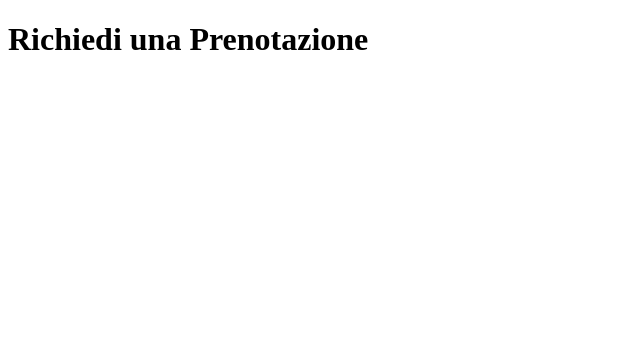
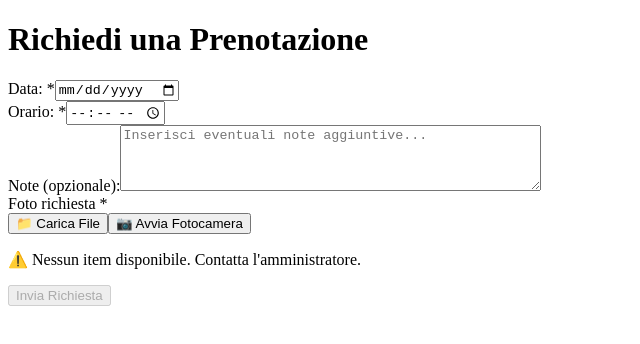
Before and after one commit to pio032/PW_Frontend, an Angular app in the folder project/: page /suppliers/richiestaPrenotazioni in a window 1280 px wide. Shown: the top 344 px of the page, without its empty margins (0-640 px from the left). Built offline with nearby package versions, Linux system fonts and the light colour scheme.

Commit message:
edit suppliers

```diff
--- a/project/src/suppliers/lista-prenotazioni/lista-prenotazioni.html
+++ b/project/src/suppliers/lista-prenotazioni/lista-prenotazioni.html
@@ -1 +1,3 @@
-<p>lista-prenotazioni works!</p>
+<div>
+  <h1>Lista Prenotazioni</h1>
+</div>
--- a/project/src/suppliers/richiesta-prenotazioni/richiesta-prenotazioni.html
+++ b/project/src/suppliers/richiesta-prenotazioni/richiesta-prenotazioni.html
@@ -1,3 +1,130 @@
-<div>
+<div class="richiesta-prenotazioni-container">
   <h1>Richiedi una Prenotazione</h1>
+
+  <form class="prenotazione-form">
+
+    <!-- Sezione Data -->
+    <div class="form-group">
+      <label for="data">Data: <span class="required">*</span></label>
+      <input
+        type="date"
+        id="data"
+        [value]="selectedDate"
+        (change)="onDateChange($event)"
+        required>
+    </div>
+
+    <!-- Sezione Orario -->
+    <div class="form-group">
+      <label for="orario">Orario: <span class="required">*</span></label>
+      <input
+        type="time"
+        id="orario"
+        [value]="selectedTime"
+        (change)="onTimeChange($event)"
+        required>
+    </div>
+
+    <!-- Sezione Note Opzionali -->
+    <div class="form-group">
+      <label for="note">Note (opzionale):</label>
+      <textarea
+        id="note"
+        rows="4"
+        cols="50"
+        placeholder="Inserisci eventuali note aggiuntive..."
+        [value]="notes"
+        (input)="onNotesChange($event)"></textarea>
+    </div>
+
+    <!-- Sezione Foto -->
+    <div class="form-group">
+      <label>Foto richiesta <span class="required">*</span></label>
+
+      <!-- Selezione file -->
+      <div class="photo-section">
+        <input
+          type="file"
+          #fileInput
+          accept="image/*"
+          (change)="onFileSelected($event)"
+          style="display: none;">
+
+        <button
+          type="button"
+          class="btn-secondary"
+          (click)="fileInput.click()">
+          📁 Carica File
+        </button>
+
+        <button
+          type="button"
+          class="btn-secondary"
+          (click)="startCamera()"
+          [disabled]="isCameraActive">
+          📷 Avvia Fotocamera
+        </button>
+      </div>
+
+      <!-- Anteprima file selezionato -->
+      <div *ngIf="selectedFile" class="image-preview">
+        <p>File selezionato: {{selectedFile.name}}</p>
+        <button
+          type="button"
+          class="btn-danger"
+          (click)="removeImage()">
+          ❌ Rimuovi
+        </button>
+      </div>
+
+      <!-- Sezione fotocamera -->
+      <div *ngIf="isCameraActive" class="camera-section">
+        <video #videoElement autoplay playsinline></video>
+        <canvas #canvasElement style="display: none;"></canvas>
+        <div class="camera-controls">
+          <button
+            type="button"
+            class="btn-primary"
+            (click)="capturePhoto()">
+            📸 Scatta Foto
+          </button>
+          <button
+            type="button"
+            class="btn-secondary"
+            (click)="stopCamera()">
+            ❌ Chiudi Fotocamera
+          </button>
+        </div>
+      </div>
+
+      <!-- Anteprima foto scattata -->
+      <div *ngIf="capturedImage" class="image-preview">
+        <p>Foto scattata:</p>
+        <img [src]="capturedImage" alt="Foto scattata" style="max-width: 200px; max-height: 200px;">
+        <button
+          type="button"
+          class="btn-danger"
+          (click)="removeImage()">
+          ❌ Rimuovi
+        </button>
+      </div>
+    </div>
+
+    <!-- Messaggio di errore -->
+    <div *ngIf="!isFormValid" class="error-message">
+      <p>⚠️ Nessun item disponibile. Contatta l'amministratore.</p>
+    </div>
+
+    <!-- Pulsante di invio -->
+    <div class="form-actions">
+      <button
+        type="button"
+        class="btn-primary btn-submit"
+        [disabled]="!isFormValid"
+        (click)="inviaRichiesta()">
+        Invia Richiesta
+      </button>
+    </div>
+
+  </form>
 </div>
--- a/project/src/suppliers/richiesta-prenotazioni/richiesta-prenotazioni.ts
+++ b/project/src/suppliers/richiesta-prenotazioni/richiesta-prenotazioni.ts
@@ -1,11 +1,174 @@
-import { Component } from '@angular/core';
+import { Component, OnInit, OnDestroy, ViewChild, ElementRef } from '@angular/core';
+import { CommonModule } from '@angular/common';
 
 @Component({
   selector: 'app-richiesta-prenotazioni',
-  imports: [],
   templateUrl: './richiesta-prenotazioni.html',
-  styleUrl: './richiesta-prenotazioni.css'
+  styleUrls: ['./richiesta-prenotazioni.css'],
+  imports: [CommonModule]
 })
-export class RichiestaPrenotazioni {
+export class RichiestaPrenotazioni implements OnInit, OnDestroy {
+  @ViewChild('videoElement') videoElement!: ElementRef<HTMLVideoElement>;
+  @ViewChild('canvasElement') canvasElement!: ElementRef<HTMLCanvasElement>;
 
+  // Dati del form
+  selectedDate: string = '';
+  selectedTime: string = '';
+  notes: string = '';
+  selectedFile: File | null = null;
+  capturedImage: string | null = null;
+
+  // Stato della fotocamera
+  isCameraActive: boolean = false;
+  mediaStream: MediaStream | null = null;
+
+  // Stato del form
+  isFormValid: boolean = false;
+  fileInput: any;
+
+  constructor() { }
+
+  ngOnInit(): void {
+    this.checkFormValidity();
+  }
+
+  // Gestione selezione data
+  onDateChange(event: any): void {
+    this.selectedDate = event.target.value;
+    this.checkFormValidity();
+  }
+
+  // Gestione selezione orario
+  onTimeChange(event: any): void {
+    this.selectedTime = event.target.value;
+    this.checkFormValidity();
+  }
+
+  // Gestione note opzionali
+  onNotesChange(event: any): void {
+    this.notes = event.target.value;
+  }
+
+  // Gestione selezione file
+  onFileSelected(event: any): void {
+    const file = event.target.files[0];
+    if (file && file.type.startsWith('image/')) {
+      this.selectedFile = file;
+      this.capturedImage = null; // Reset foto scattata se viene selezionato un file
+      this.checkFormValidity();
+    } else {
+      alert('Per favore seleziona un file immagine valido');
+    }
+  }
+
+  // Avvia la fotocamera
+  public async startCamera(): Promise<void> {
+    try {
+      this.mediaStream = await navigator.mediaDevices.getUserMedia({
+        video: { facingMode: 'environment' }, // Usa la fotocamera posteriore
+        audio: false
+      });
+
+      this.isCameraActive = true;
+
+      setTimeout(() => {
+        if (this.videoElement?.nativeElement) {
+          this.videoElement.nativeElement.srcObject = this.mediaStream;
+        }
+      }, 100);
+    } catch (error) {
+      console.error('Errore nell\'accesso alla fotocamera:', error);
+      alert('Impossibile accedere alla fotocamera. Assicurati di aver dato i permessi necessari.');
+    }
+  }
+
+  // Scatta la foto
+  capturePhoto(): void {
+    if (!this.videoElement?.nativeElement || !this.canvasElement?.nativeElement) {
+      return;
+    }
+
+    const video = this.videoElement.nativeElement;
+    const canvas = this.canvasElement.nativeElement;
+    const context = canvas.getContext('2d');
+
+    if (!context) return;
+
+    canvas.width = video.videoWidth;
+    canvas.height = video.videoHeight;
+
+    context.drawImage(video, 0, 0, canvas.width, canvas.height);
+
+    canvas.toBlob((blob) => {
+      if (blob) {
+        this.selectedFile = new File([blob], 'camera-photo.jpg', { type: 'image/jpeg' });
+        this.capturedImage = canvas.toDataURL('image/jpeg');
+        this.stopCamera();
+        this.checkFormValidity();
+      }
+    }, 'image/jpeg', 0.8);
+  }
+
+  // Ferma la fotocamera
+  stopCamera(): void {
+    if (this.mediaStream) {
+      this.mediaStream.getTracks().forEach(track => track.stop());
+      this.mediaStream = null;
+    }
+    this.isCameraActive = false;
+  }
+
+  // Rimuovi immagine selezionata
+  removeImage(): void {
+    this.selectedFile = null;
+    this.capturedImage = null;
+    if (this.fileInput) {
+      this.fileInput.nativeElement.value = '';
+    }
+    this.checkFormValidity();
+  }
+
+  // Controlla validità del form
+  checkFormValidity(): void {
+    this.isFormValid = this.selectedDate !== '' &&
+                     this.selectedTime !== '' &&
+                     (this.selectedFile !== null || this.capturedImage !== null);
+  }
+
+  // Invia richiesta
+  inviaRichiesta(): void {
+    if (this.isFormValid) {
+      const formData = {
+        data: this.selectedDate,
+        orario: this.selectedTime,
+        note: this.notes,
+        file: this.selectedFile,
+        fotoScattata: this.capturedImage
+      };
+
+      console.log('Dati della richiesta:', formData);
+      alert('Richiesta inviata con successo!');
+
+      // Reset form dopo l'invio
+      this.resetForm();
+    }
+  }
+
+  // Reset del form
+  resetForm(): void {
+    this.selectedDate = '';
+    this.selectedTime = '';
+    this.notes = '';
+    this.selectedFile = null;
+    this.capturedImage = null;
+    if (this.fileInput) {
+      this.fileInput.nativeElement.value = '';
+    }
+    this.checkFormValidity();
+  }
+
+  // Cleanup quando il componente viene distrutto
+  ngOnDestroy(): void {
+    this.stopCamera();
+  }
 }
```
